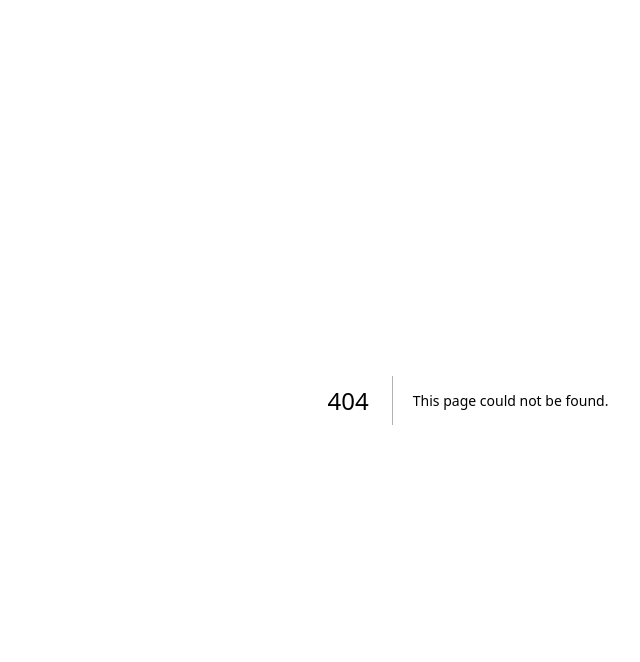
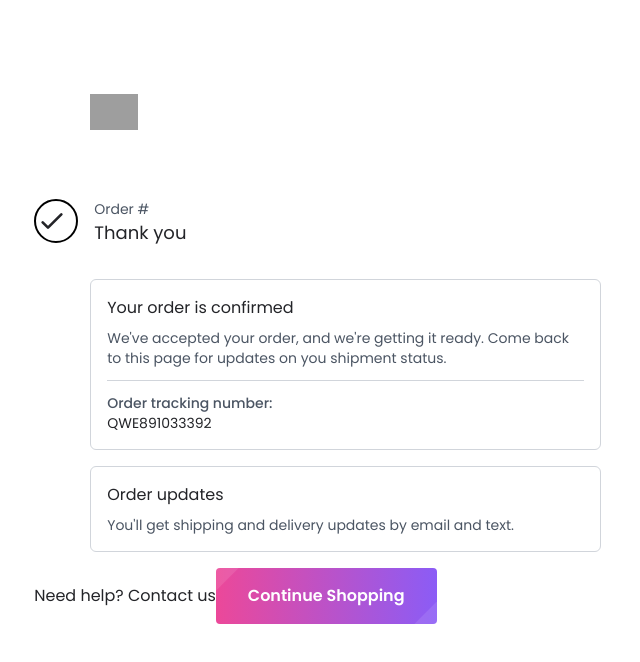
Before and after one commit to CleoPatra2772/AppleRedesign, a Next.js app: page /success in a window 1280 px wide. Before the commit this address had no page. Shown: the top 662 px of the page, without its empty margins (172-812 px from the left). Built offline with nearby package versions, Linux system fonts and the light colour scheme; grey boxes are pictures that could not be loaded.

Commit message:
order success page

```diff
--- a/package.json
+++ b/package.json
@@ -18,6 +18,7 @@
     "react-dom": "18.1.0",
     "react-hot-toast": "^2.4.0",
     "react-redux": "^8.0.4",
+    "react-responsive": "^9.0.0",
     "stripe": "^10.12.0"
   },
   "devDependencies": {
--- /dev/null
+++ b/pages/success.tsx
@@ -0,0 +1,141 @@
+import { CheckIcon, ChevronDownIcon, ChevronUpIcon, ShoppingCartIcon } from "@heroicons/react/outline";
+import Head from "next/head";
+import Image from "next/image";
+import Link from "next/link";
+import { useRouter } from "next/router";
+import { useEffect, useState } from "react";
+import { useMediaQuery } from "react-responsive";
+import { Button } from "../components/Button";
+
+const Success = () => {
+    const router = useRouter();
+    const { session_id } = router.query;
+    const [mounted, setMounted] = useState(false);
+    const [showOrderSummary, setShowOrderSummary] = useState(false);
+
+
+    useEffect(() => {
+        setMounted(true);
+    },[])
+
+    const isTabletOrMobile = useMediaQuery({query: "(max-width: 1024px)"});
+    const showOrderSummaryCondition = isTabletOrMobile ? showOrderSummary
+    : true;
+
+    const handleShowOrderSummary = () => {
+        setShowOrderSummary(!showOrderSummary);
+    }
+
+    return (
+        <div>
+            <Head>
+                <title>Thank you! -Apple</title>
+                <link rel="icon" href="/favicon.ico" />
+            </Head>
+            <header className="mx-auto max-w-xl">
+                <Link href="/">
+                <div className="relative ml-4 h-16 w-8 cursor-pointer transition lg:hidden">
+                <Image
+                src="https://rb.gy/vsvv2o"
+                layout="fill"
+                objectFit="contain"
+                />
+                </div>
+                </Link>
+            </header>
+
+            <main className="grid grid-cols-1 lg:grid-cols-9">
+                <section className="order-2 mx-auto max-w-xl pb-12 lg:col-span-5 lg:mx-0 lg:max-w-none lg:pr-16 lg:pt-16 xl:pl-16 2xl:pl-44">
+                    <Link href="/">
+                        <div className="relative ml-14 hidden h-24 w-12 cursor-pointer transition
+                        lg:inline-flex">
+                            <Image
+                            src="https://rb.gy/vsvv2o"
+                            layout='fill'
+                            objectFit="contain"
+                            />
+                        </div>
+                    </Link>
+
+                    <div className="my-8 ml-4 flex space-x-4 lg:ml-14 xl:ml-0">
+                        <div className="flex h-11 w-11 items-center jusfity-center rounded-full
+                        border-2 border-black">
+                           <CheckIcon className="h-8 w-8"/>
+                        </div>
+                        <div>
+                            <p className="text-sm text-gray-600">Order #{session_id?.slice(-5)}</p>
+                            <h4 className="text-lg">
+                                Thank you{" "}
+                                {/* {session_id ? session.user?.name?.split(" ")[0]: "Guest"} */}
+                            </h4>
+                        </div>
+                    </div>
+
+                        <div className="mx-4 divide-y divide-gray-300 rounded-md border border-gray-300 p-4 lg:ml-14">
+                            <div className="space-y-2 pb-3">
+                                <p>Your order is confirmed</p>
+                                <p className="text-sm text-gray-600">
+                                We've accepted your order, and we're getting it ready. Come back to this page for updates on you shipment status. </p>
+                            </div>
+
+
+                        <div className="pt-3 text-sm">
+                            <p className="font-medium text-gray-600">
+                                Order tracking number:
+                            </p>
+                            <p>QWE891033392</p>
+                        </div>
+                    </div>
+
+                    <div className="my-4 mx-4 space-y-2 rounded-md border border-gray-300 p-4 lg:ml-14">
+                        <p>Order updates</p>
+                        <p className="text-sm text-gray-600">
+                            You'll get shipping and delivery updates by email and text.
+                        </p>
+                    </div>
+
+                    <div>
+                        <p className="hidden lg:inline">Need help? Contact us</p>
+                        {mounted && (
+                            <Button
+                            title="Continue Shopping"
+                            onClick={() => router.push("/")}
+                            width={isTabletOrMobile ? "w-full" : undefined}
+                            padding="py-4"
+                            />
+                        )}
+                    </div>
+                    </section>
+
+                        {mounted && (
+                            <section>
+                                <div className={`w-full ${showOrderSummaryCondition && "border-b"} border-gray-300 text-sm lg:hidden`}>
+                                    <div className="mx-auto flex max-w-xl items-center justify-between px-4 py-6">
+                                        <button onClick={handleShowOrderSummary}
+                                        className="flex items-center space-x-2">
+                                            <ShoppingCartIcon className="h-6 w-6" />
+                                            <p>Show order summary</p>
+
+                                            {showOrderSummaryCondition ? (
+                                                <ChevronUpIcon className="h-4 w-4" />
+                                            ): (
+                                                <ChevronDownIcon className="h-4 w-4" />
+                                            )}
+                                        </button>
+
+                                        <p className="text-wl font-medium text-black"></p>
+                                    </div>
+                                </div>
+                                {showOrderSummaryCondition && (
+                                    <div>
+                                        <div></div>
+                                    </div>
+                                )}
+                            </section>
+                        )}
+            </main>
+        </div>
+    )
+}
+
+export default Success;
```
Also changed, not shown: 1 other file (tests, documents, lock files or other folders).
